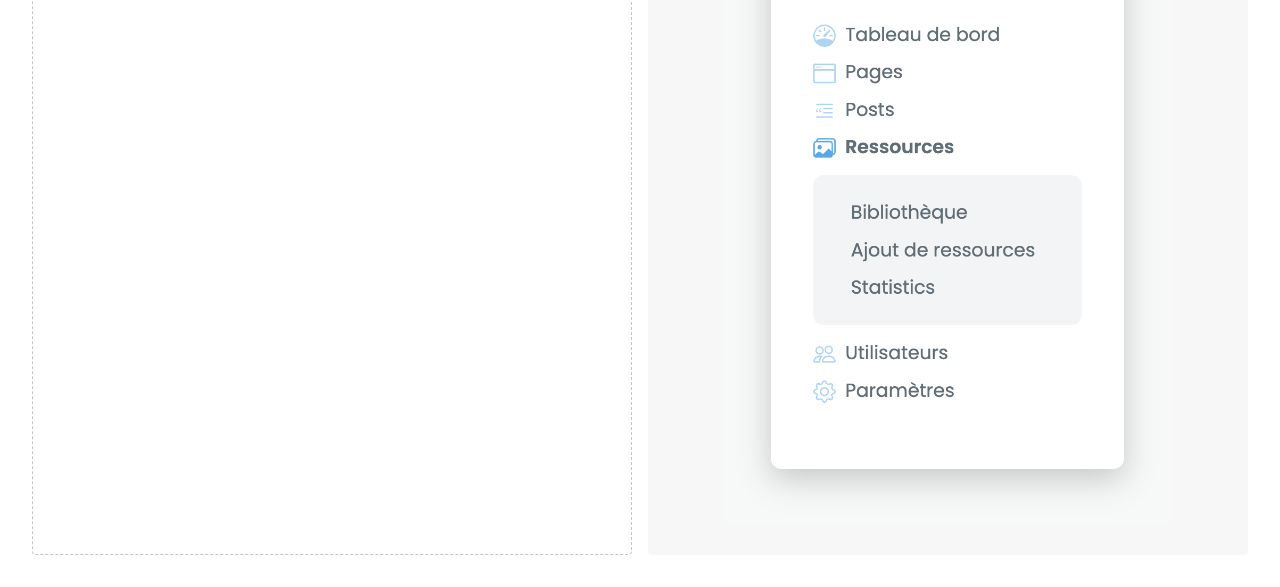
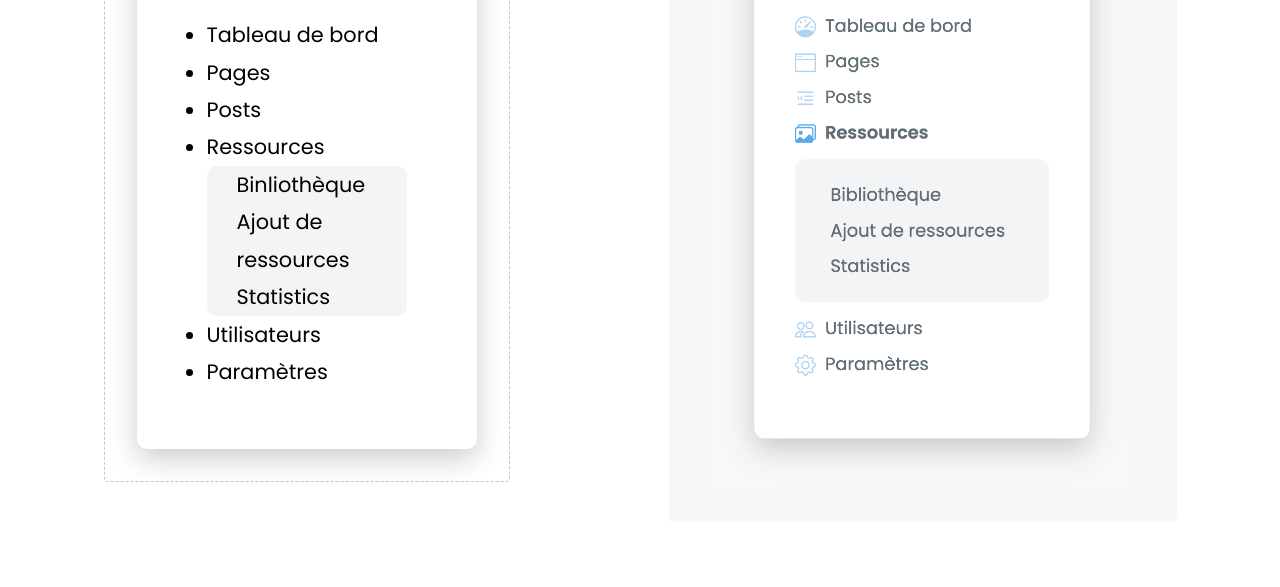
Before and after one commit to macsampro/baseDeTravail, a plain HTML site: page challenges-html-css-main/Challenge-3/index.html in a window 1280 px wide. Shown: the part 254-841 px from the top of the page. After the commit the page ends 808 px from the top, so only its background shows below. Drawn offline with Linux system fonts and the light colour scheme.

Commit message:
premiere ebauche

```diff
--- a/challenges-html-css-main/Challenge-3/css/style.css
+++ b/challenges-html-css-main/Challenge-3/css/style.css
@@ -5,3 +5,64 @@
   --color-text: #172533;
   --color-text-soft: #626e76;
 }
+
+*,
+*::before,
+*::after {
+  box-sizing: border-box;
+  margin: 0px;
+  padding: 0px;
+}
+
+body{
+  display: flex;
+  justify-content: space-around;
+  align-items: center;
+}
+
+.card {
+  font-family: 'Nunito Sans', sans-serif;
+  font-family: 'Poppins', sans-serif;
+  font-size: 1.3rem;
+  background-color: white;
+  border-radius: 10px;
+  box-shadow: 0 10px 29px rgba(0, 0, 0, 0.2);
+  padding: 2.5rem;
+  width: 340px;
+  height: 550px;
+  display: flex;
+  flex-direction: column;
+  justify-content: flex-start;
+  align-items: center;
+
+}
+li{
+  line-height: 1.8em;
+}
+
+h1{
+  margin-top: 0px;
+  font-weight:900 ;
+}
+
+.sousLst{
+  background-color:#f3f4f5;
+  border-radius: 10px;
+  box-decoration-break: none;
+}
+
+.lst{
+  margin: 30px;
+}
+
+.sousLst{
+  padding: 0px,0px,0px,0px;
+  margin-left: 30px;
+  list-style: none;
+}
+
+.souslst01{
+  background-color: #f3f4f5;
+  border-radius: 10px;
+  /* margin: 20px,10px,20px,10px; */
+}
--- a/challenges-html-css-main/Challenge-3/index.html
+++ b/challenges-html-css-main/Challenge-3/index.html
@@ -1,20 +1,21 @@
 <!DOCTYPE html>
 <html lang="fr">
+  <head>
+    <meta charset="UTF-8" />
+    <meta name="viewport" content="width=device-width, initial-scale=1.0" />
 
-<head>
-  <meta charset="UTF-8">
-  <meta name="viewport" content="width=device-width, initial-scale=1.0">
-
-  <title>Challenge 3 - HTML & CSS </title>
+    <title>Challenge 3 - HTML & CSS</title>
 
     <!-- ce css permet simplement de mettre en page la présentation -->
     <link rel="stylesheet" href="../css/presentation.css" />
 
     <link rel="preconnect" href="https://fonts.googleapis.com" />
     <link rel="preconnect" href="https://fonts.gstatic.com" crossorigin />
-  <link href="https://fonts.googleapis.com/css2?family=Poppins:wght@300;400;600;700;900&display=swap"
-    rel="stylesheet" />
-  <link rel="stylesheet" href="css/style.css">
+    <link
+      href="https://fonts.googleapis.com/css2?family=Poppins:wght@300;400;600;700;900&display=swap"
+      rel="stylesheet"
+    />
+    <link rel="stylesheet" href="css/style.css" />
   </head>
 
   <body>
@@ -24,8 +25,28 @@
       <!-------------------------------------------------
         Focus sur l'imbrication d'éléments <ul> et <li>
     --------------------------------------------------->
+      <div class="card">
 
         <h1>Menu de l'appli</h1>
+
+        <ul class="lst">
+          <li>Tableau de bord</li>
+          <li>Pages</li>
+          <li>Posts</li>
+          <li>Ressources
+            <div class="souslst01">
+              <ul class="sousLst">
+                <li>Binliothèque</li>
+                <li>Ajout de ressources</li>
+                <li>Statistics</li>
+              </ul>
+            </div>
+          </li>
+          <li>Utilisateurs</li>
+          <li>Paramètres</li>
+        </ul>
+
+      </div>
 
       <!-- Fin de la zone d'entrainement -->
     </section>
@@ -34,5 +55,4 @@
       <img width="444px" src="img/objectif/menu.png" alt="menu" />
     </section>
   </body>
-
 </html>
```
Lines whose indentation alone changed are shown as unchanged.
